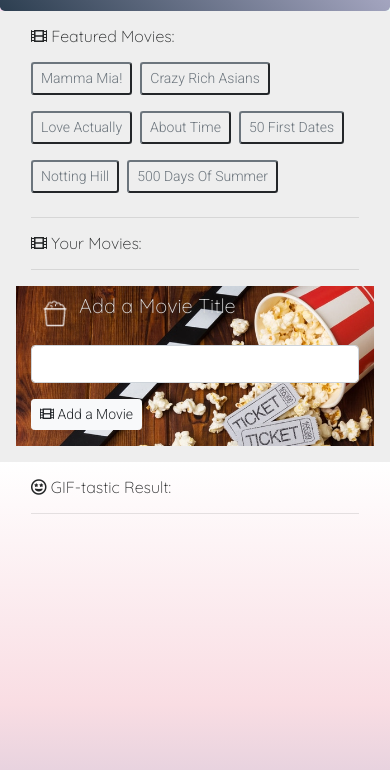
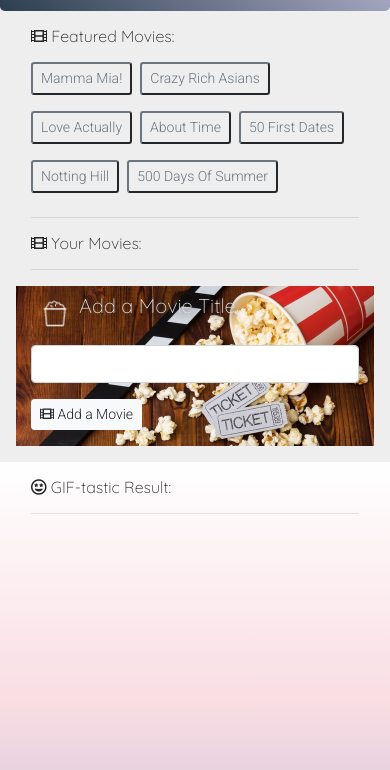
Before and after one commit to keenwilson/giftastic, a plain HTML site: page index.html in a window 390 px wide. Shown: the part 74-844 px from the top of the page. Drawn offline with nearby package versions, Linux system fonts and the light colour scheme.

Commit message:
Set bg image to be mobile responsive

```diff
--- a/assets/css/style.css
+++ b/assets/css/style.css
@@ -33,7 +33,7 @@ h3 {
     background-image: url("../images/spilled_popcorn_full.jpg");
     background-repeat: no-repeat;
     background-position: left top;
-    background-size: 400px;;
+    background-size: 100%;
     color: #DDD;
 
 }
```
